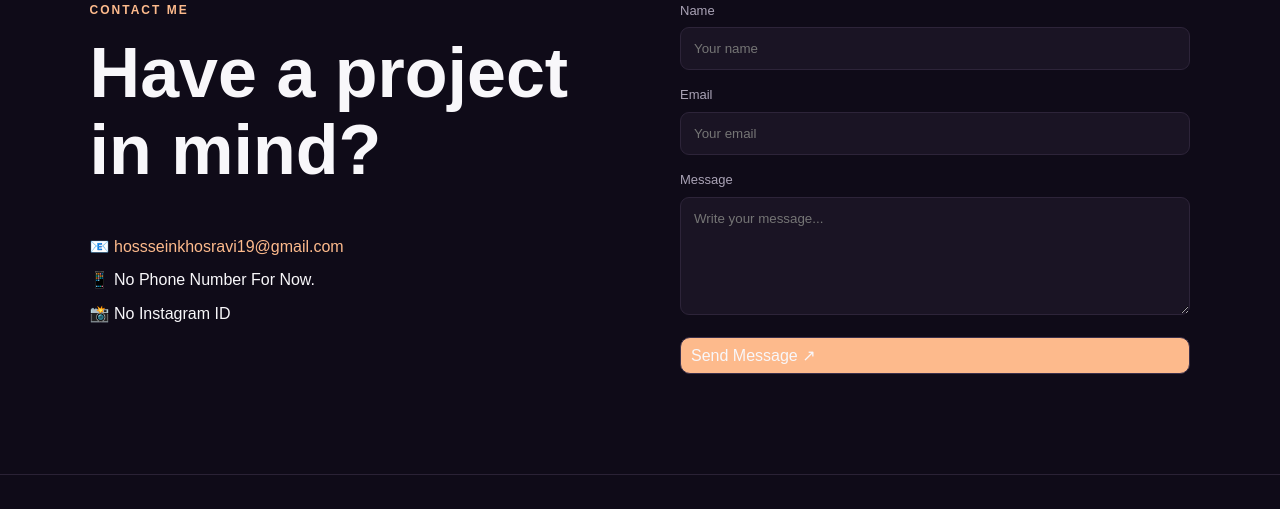
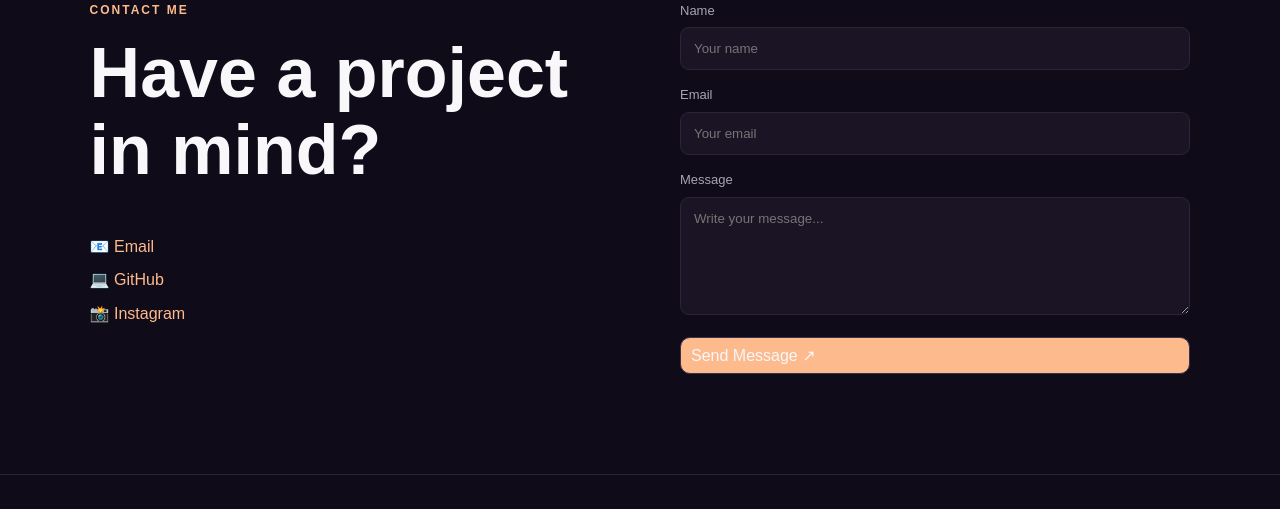
Before and after one commit to Luffysun09/Real-Web-Project, a Django app: page / in a window 1280 px wide. Shown: the part 3267-3776 px from the top of the page. Run offline with Django 5.2, Linux system fonts and the light colour scheme.

Commit message:
links updated

```diff
--- a/mywebsite/templates/index.html
+++ b/mywebsite/templates/index.html
@@ -509,19 +509,17 @@
 
                 <div class="contact-links">
 
-                    <a
-                        href="mailto:hossseinkhosravi19@gmail.com"
-                    >
-                        📧 hossseinkhosravi19@gmail.com
+                    <a href="mailto:hosseinhosseinkhosravi@gmail.com">
+                        📧 Email
                     </a>
 
-                    <span>
-                        📱 No Phone Number For Now.
-                    </span>
+                    <a href="https://github.com/Luffysun09">
+                        💻 GitHub
+                    </a>
 
-                    <span>
-                        📸 No Instagram ID
-                    </span>
+                    <a href="https://www.instagram.com/hosseinkhosravian12/">
+                        📸 Instagram
+                    </a>
 
                 </div>
 
```
